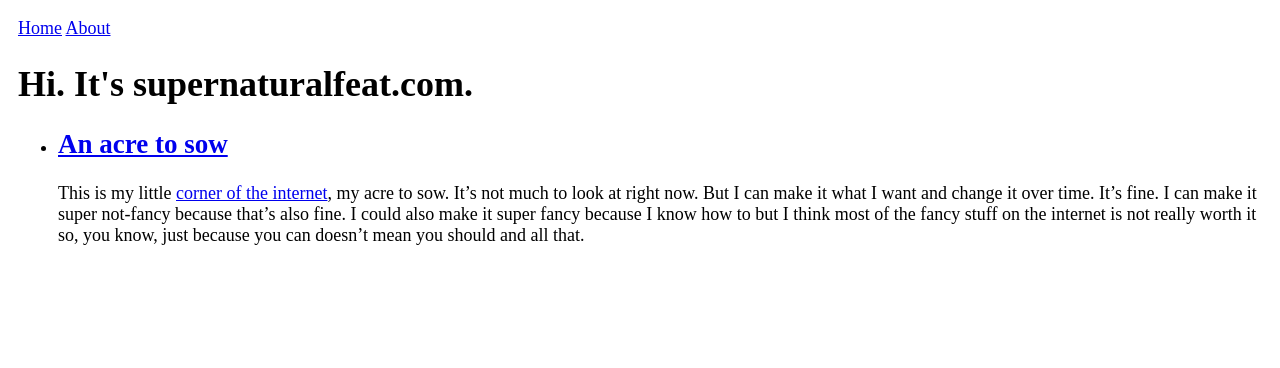
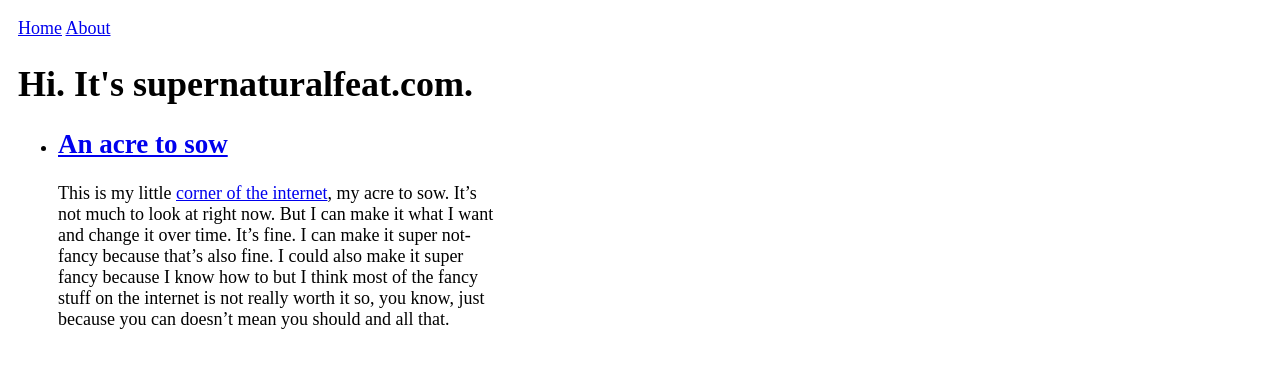
Before and after one commit to jgoggles/jgoggles.github.io, a Jekyll site: the page built from index.html, in a window 1280 px wide. Shown: the top 368 px of the page. Built offline with Jekyll 4.4.1, drawn with Linux system fonts in a browser that asks for light colours.

Commit message:
put max-width on body

```diff
--- a/_sass/main.scss
+++ b/_sass/main.scss
@@ -1,7 +1,5 @@
-article {
-  max-width: 480px;
-}
 body {
   font-size: 18px;
+  max-width: 480px;
   padding: 10px;
 }
```
